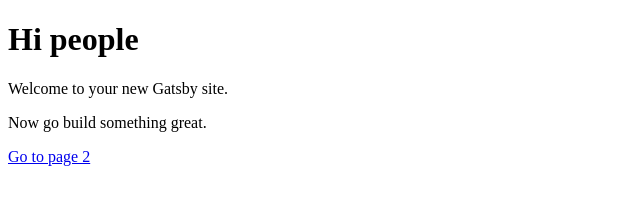
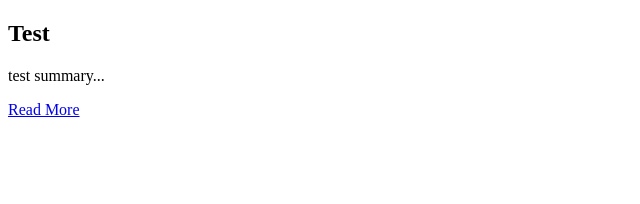
Before and after one commit to Daniel-Griffiths/danielgriffiths.me-2017, a Gatsby site: page / in a window 1280 px wide. Shown: the whole page, without its empty margins (0-640 px from the left). Built offline with nearby package versions, Linux system fonts and the light colour scheme; Gatsby itself is replaced by a stand-in of ours.

Commit message:
Worked on general site layout

```diff
--- a/package.json
+++ b/package.json
@@ -9,7 +9,8 @@
     "gatsby-plugin-react-helmet": "^1.0.8",
     "gatsby-plugin-stylus": "^1.1.11",
     "gatsby-source-filesystem": "^1.5.8",
-    "gatsby-transformer-remark": "^1.7.20"
+    "gatsby-transformer-remark": "^1.7.20",
+    "normalize.css": "^7.0.0"
   },
   "keywords": [
     "gatsby"
--- a/src/assets/stylus/app.styl
+++ b/src/assets/stylus/app.styl
@@ -22,8 +22,6 @@ $gutter = 0 2em
 | Core
 |---------------------------------------
 */
-
-@import url(https://fonts.googleapis.com/css?family=Roboto:400,100,700)
 
 *
   box-sizing border-box
--- a/src/pages/index.js
+++ b/src/pages/index.js
@@ -2,12 +2,13 @@ import React from 'react'
 import Link from 'gatsby-link'
 
 const IndexPage = () => (
-  <div>
-    <h1>Hi people</h1>
-    <p>Welcome to your new Gatsby site.</p>
-    <p>Now go build something great.</p>
-    <Link to="/page-2/">Go to page 2</Link>
-  </div>
+  <article className="article">
+  	<header>
+  		<h2 className="article__title">Test</h2>
+  	</header>
+  	<p className="article__summary">test summary...</p>
+  	<Link to="/" className="btn btn--primary">Read More</Link>
+  </article>
 )
 
 export default IndexPage
```
Also changed, not shown: src/layouts/index.js (+17 -4 lines).
